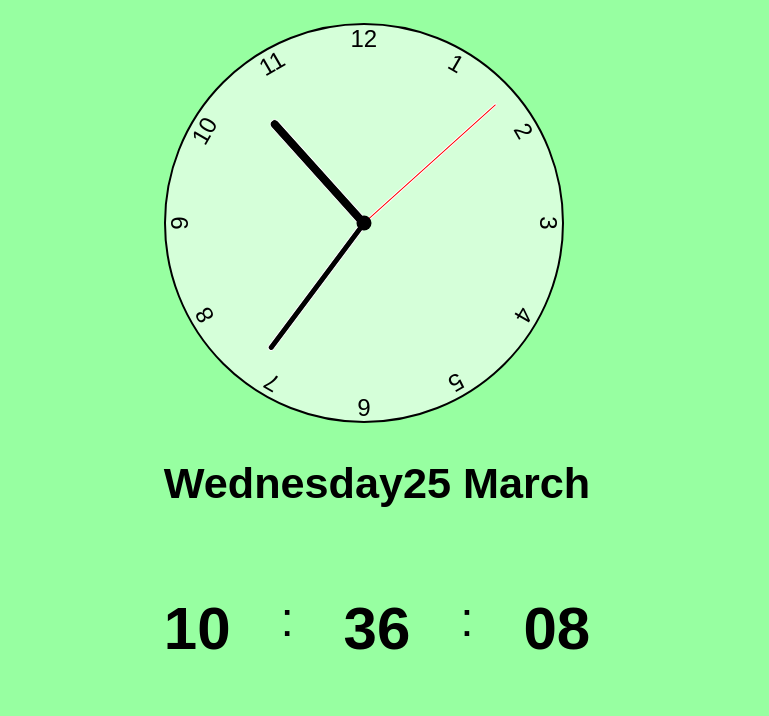
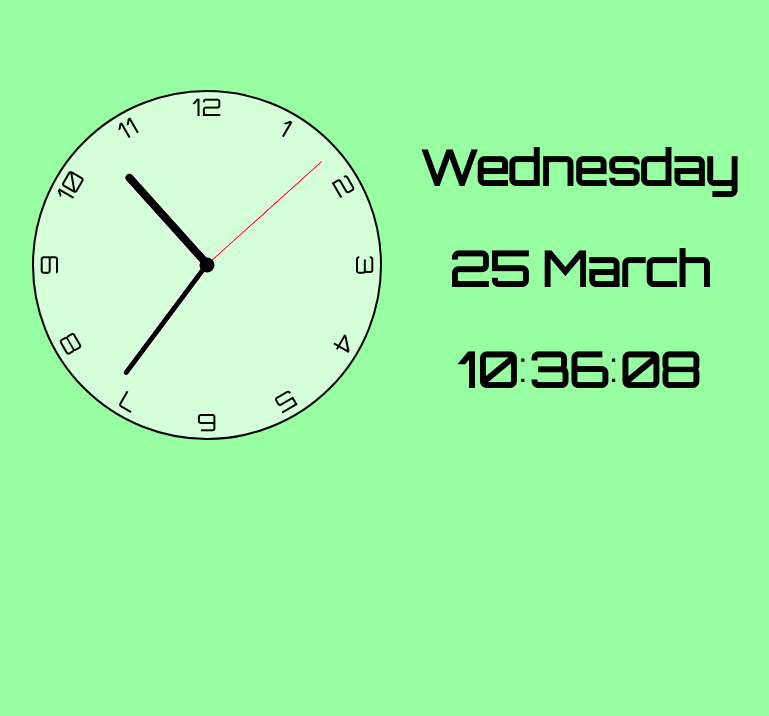
Before and after one commit to lenverbij/Challenge2-Len-Verbij, a plain HTML site: page index.html in a window 1280 px wide. Shown: the whole page, without its empty margins (263-1032 px from the left). Drawn offline with Linux system fonts and the light colour scheme.

Commit message:
Klok af
Definitieve klok

```diff
--- a/index.html
+++ b/index.html
@@ -3,13 +3,14 @@
 <head>
   <meta charset="UTF-8">
   <meta name="viewport" content="width=device-width, initial-scale=1.0">
-  <meta http-equiv="X-UA-Compatible" content="ie=edge">
   <link href="styles.css" rel="stylesheet">
   <script defer src="script.js"></script>
-  <title>Clock</title>
+  <title>Challenge 2 clock</title>
 </head>
-<body id="theme">
-	<main>
+<body id="darktheme">
+	<!--container van de klok--->
+	<article class="clockPosition">
+	<!--inhoud van de klok-->
 	  <div class="clock">
 		<div class="hand hour" data-hour-hand></div>
 		<div class="hand minute" data-minute-hand></div>
@@ -27,10 +28,14 @@
 		<div class="number number11">11</div>
 		<div class="number number12">12</div>
 	  </div>
+	</article>
+	<div class="container">
+		<!--container van de maand en dag-->
 		<article id="day">
 		   <h1 id="dateToday"></h1>
 		   <h2 id="dateMonth"></h2>
 		</article>
+		<!--container van de tijd-->
 		<article id="time">
 		   <h1 id="timeHour"></h1>
 		   <p class="dubbelepunt">:</p>
@@ -38,6 +43,6 @@
 		   <p class="dubbelepunt">:</p>
 		   <h1 id="timeSeconds"></h1>
 		</article>
-	</main>
+	</div>
 </body>
 </html>
--- a/script.js
+++ b/script.js
@@ -1,3 +1,4 @@
+//code voor de animatie van de klok
 setInterval(setClock, 1000)
 
 const hourHand = document.querySelector('[data-hour-hand]')
@@ -20,7 +21,7 @@ function setRotation(element, rotationRatio) {
 
 setClock()
 
-//De code voor de uren en minuten digitaal begint hier
+//Tijd en dag van vandaag wordt hierdoor gevisualiseerd
 function showTime(){
     var date = new Date();
 	var s = date.getSeconds();
@@ -43,7 +44,6 @@ function showTime(){
     document.getElementById("timeMinute").innerHTML = m;
 	document.getElementById("timeSeconds").innerHTML = s;
 
-    //Dit is geen setInterval omdat de klok hier onder het anders niet meer doet...
     setTimeout(showTime, 1000);
 
 }
@@ -51,16 +51,16 @@ function showTime(){
 showTime();
 
 
-//hier begint de code voor dark-mode
+//darkmode visualisatie bij 6 uur
 function darkMode(){
     var date = new Date();
     var h = date.getHours();
-    var d = document.getElementById('theme');
+    var d = document.getElementById('darktheme');
 
     if (h > 17 || h < 6){
-        d.classList.add('dark');
+        d.classList.add('darkmode');
     }else{
-        d.classList.remove('dark');
+        d.classList.remove('darkmode');
     }
 }
 
--- a/styles.css
+++ b/styles.css
@@ -1,47 +1,63 @@
+@import url('https://fonts.googleapis.com/css?family=Orbitron&display=swap');
+
 *{
   box-sizing: border-box;
-  font-family: Gotham Rounded, sans-serif;
+  font-family: 'Orbitron', sans-serif;
 }
 
 body {
   background: #97ffa1;
-  display: flex;
-  justify-content: center;
-  align-items: center;
-  min-height: 90vh;
   overflow: hidden;
+  width: 100%;
 }
 
+/*container van de klok*/
+.clockPosition{
+	display: flex;
+	justify-content: center;
+}
 #day{
-	display: flex;
-	justify-content:space-between;
+	justify-content: center;
 	font-size: 1.8rem ;
+	text-align: center;
 }
 
 #time{
 	display: flex;
-	justify-content: space-between;
+	justify-content: center;
 	font-size: 2.5rem ;
+	margin-top: 0;
 }
+#timeHour, #timeMinute, #timeSeconds{
+	margin-top: 0;
+}
+
+/*dubbelepunt tussen de tijdseenheden*/
 .dubbelepunt{
 	font-size: 3rem ;
+	margin-left: 0.5%;
+	margin-right: 0.5%;
+	margin-top: 0;
+	padding-top: 3px;
 }
 
-.dark{
+/*code voor darkmode*/
+.darkmode{
     background: #000;
     color: white;
     transition: 1s;
 }
-
+/*visualisatie klok*/
 .clock {
-  width: 400px;
-  height: 400px;
+  width: 300px;
+  height: 300px;
   background-color: rgba(255, 255, 255, .6);
   border-radius: 50%;
   border: 2px solid black;
   position: relative;
+  margin-top: 5%;
 }
-
+/*klok nummers*/
 .clock .number {
   --rotation: 0;
   position: absolute;
@@ -51,7 +67,7 @@ body {
   transform: rotate(var(--rotation));
   font-size: 1.5rem;
 }
-
+/*hoek van de nummers in de klok*/
 .clock .number1 { --rotation: 30deg; }
 .clock .number2 { --rotation: 60deg; }
 .clock .number3 { --rotation: 90deg; }
@@ -64,6 +80,7 @@ body {
 .clock .number10 { --rotation: 300deg; }
 .clock .number11 { --rotation: 330deg; }
 
+/*wijzer van de klok*/
 .clock .hand {
   --rotation: 0;
   position: absolute;
@@ -76,7 +93,7 @@ body {
   z-index: 10;
   transform: translateX(-50%) rotate(calc(var(--rotation) * 1deg));
 }
-
+/*cirkel in het midden van de klok*/
 .clock::after {
   content: '';
   position: absolute;
@@ -89,21 +106,66 @@ body {
   transform: translate(-50%, -50%);
   border-radius: 50%;
 }
-
+/*seconden wijzer*/
 .clock .hand.second {
   width: 3px;
   height: 45%;
   background-color: red;
 }
-
+/*minuten wijzer*/
 .clock .hand.minute {
   width: 7px;
   height: 40%;
   background-color: black;
 }
-
+/*uren wijzer*/
 .clock .hand.hour {
   width: 10px;
   height: 35%;
   background-color: black;
 }
+
+@media only screen and (min-width: 600px){
+	#day{
+		font-size: 2rem;
+	}
+	#time{
+		font-size: 2.5rem;
+	}
+	.clock{
+		width: 350px;
+		height: 350px;
+	}
+}
+@media only screen and (min-width: 980px){
+	body{
+		display: flex;
+		justify-content: center;
+		padding-top: 5%;
+	}
+	#time{
+		font-size: 2rem;
+	}
+	.dubbelepunt{
+		font-size: 2.5rem;
+	}
+	.container{
+		margin-left: 3%;
+		margin-top: 2%;
+	}
+}
+@media only screen and (min-width: 1300px){
+	.clock{
+		width: 450px;
+		height: 450px;
+	}
+	#time{
+		font-size: 2.5rem;
+	}
+	#day{
+		font-size: 2.5rem;
+	}
+	.dubbelepunt{
+		font-size: 3rem;
+	}
+}
```
Lines whose indentation alone changed are shown as unchanged.
